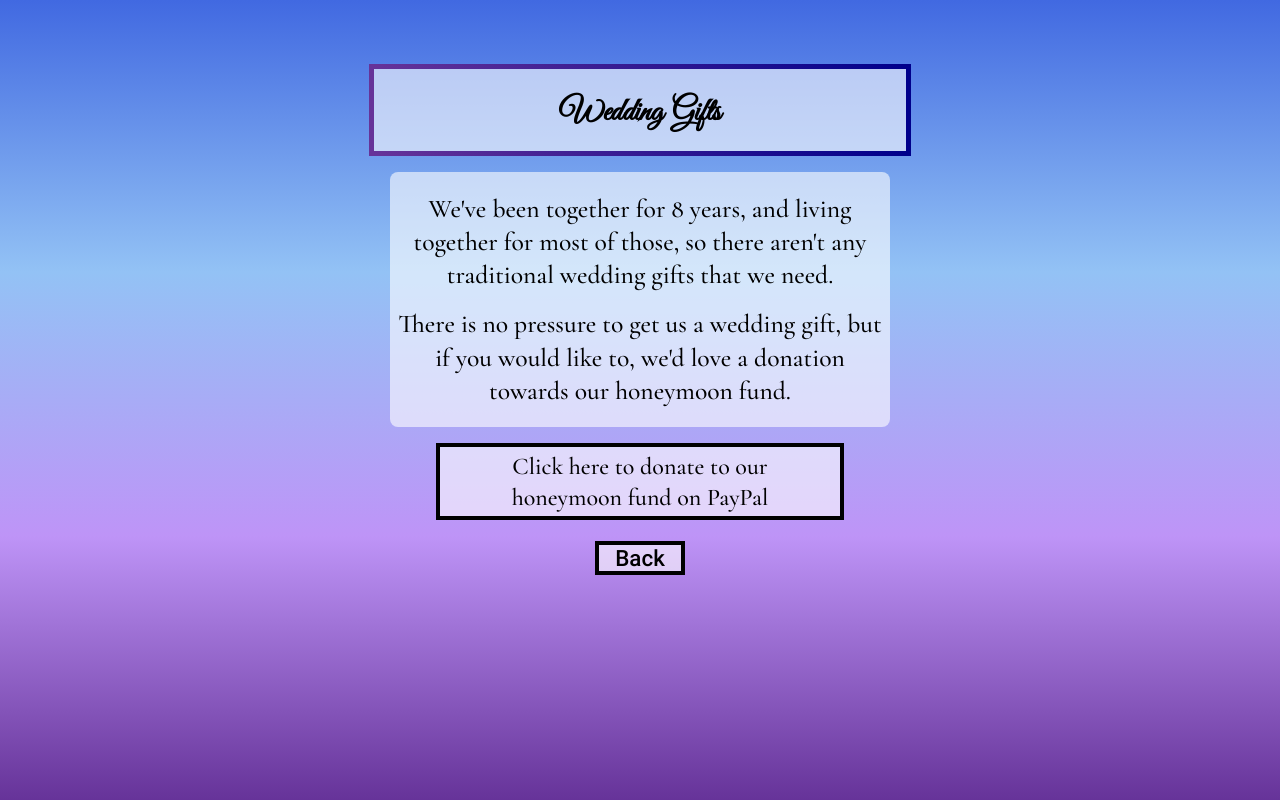
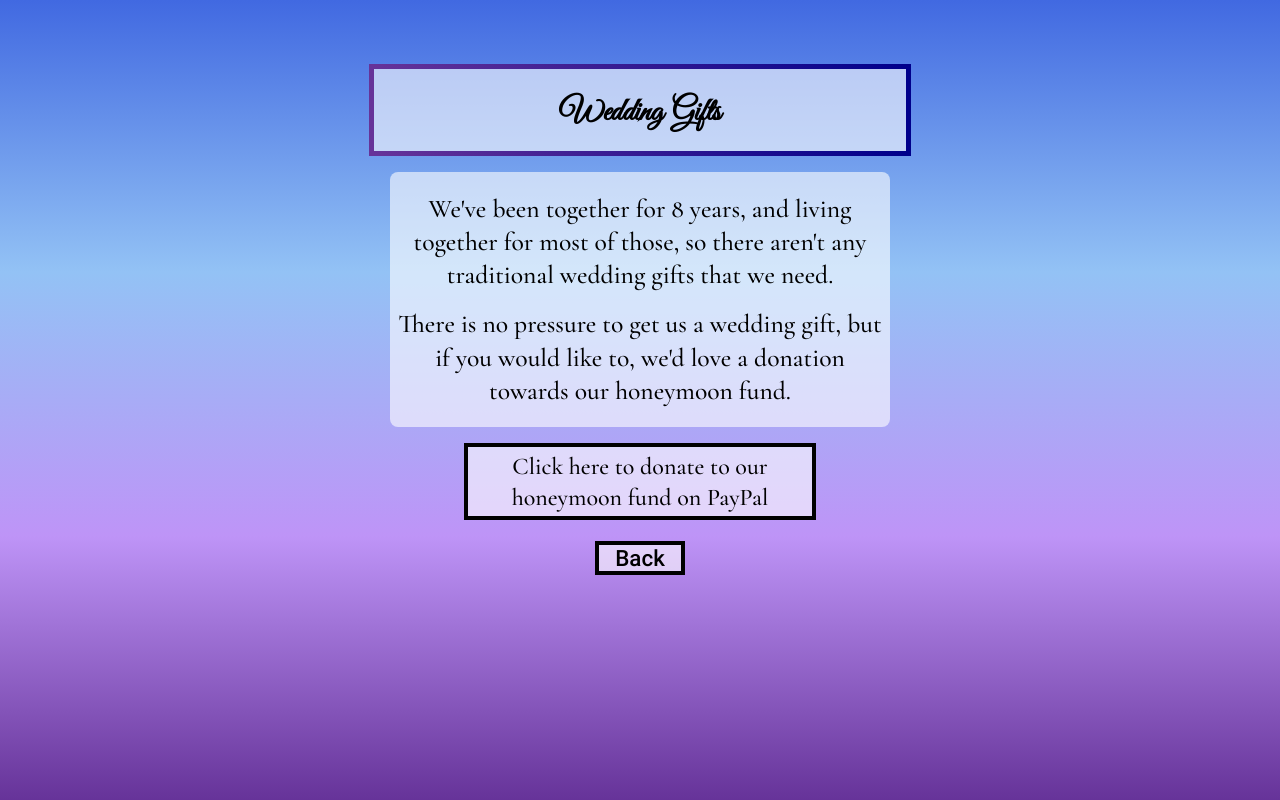
Before and after one commit to Abibubble/bubble-and-squeak, a React (Create React App) app: page /gift in a window 1280 px wide. Built offline with nearby package versions, Linux system fonts and the light colour scheme.

Commit message:
wip: Fix button centering

```diff
--- a/src/pages/gift.js
+++ b/src/pages/gift.js
@@ -41,7 +41,7 @@ const StyledLink = styled(Link)`
   background-color: ${styles.colour.transparentWhite};
   margin-bottom: ${styles.spacer.medium};
   height: fit-content;
-  max-width: 400px;
+  max-width: 344px;
   border: 6px solid;
   border-image-slice: 1;
   border-width: ${styles.spacer.fine};
```
